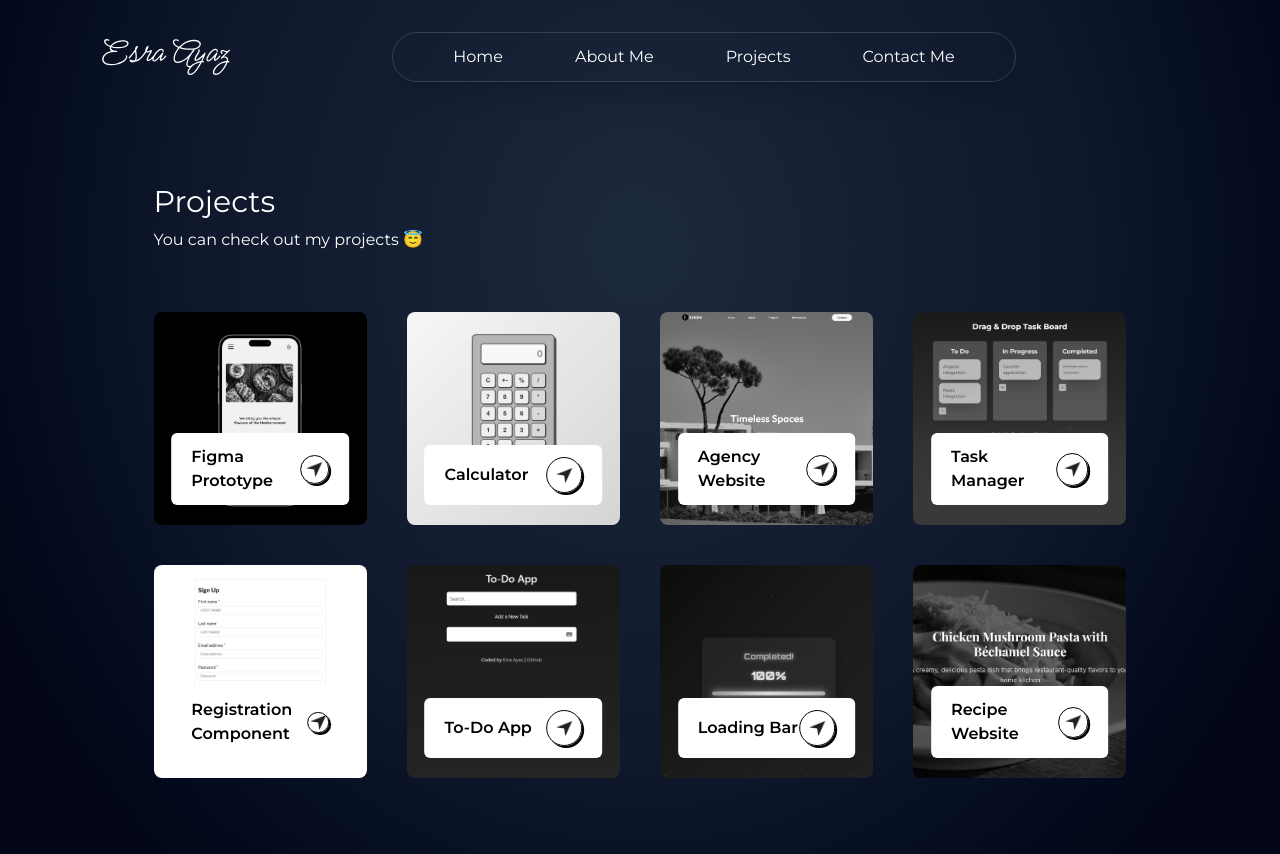
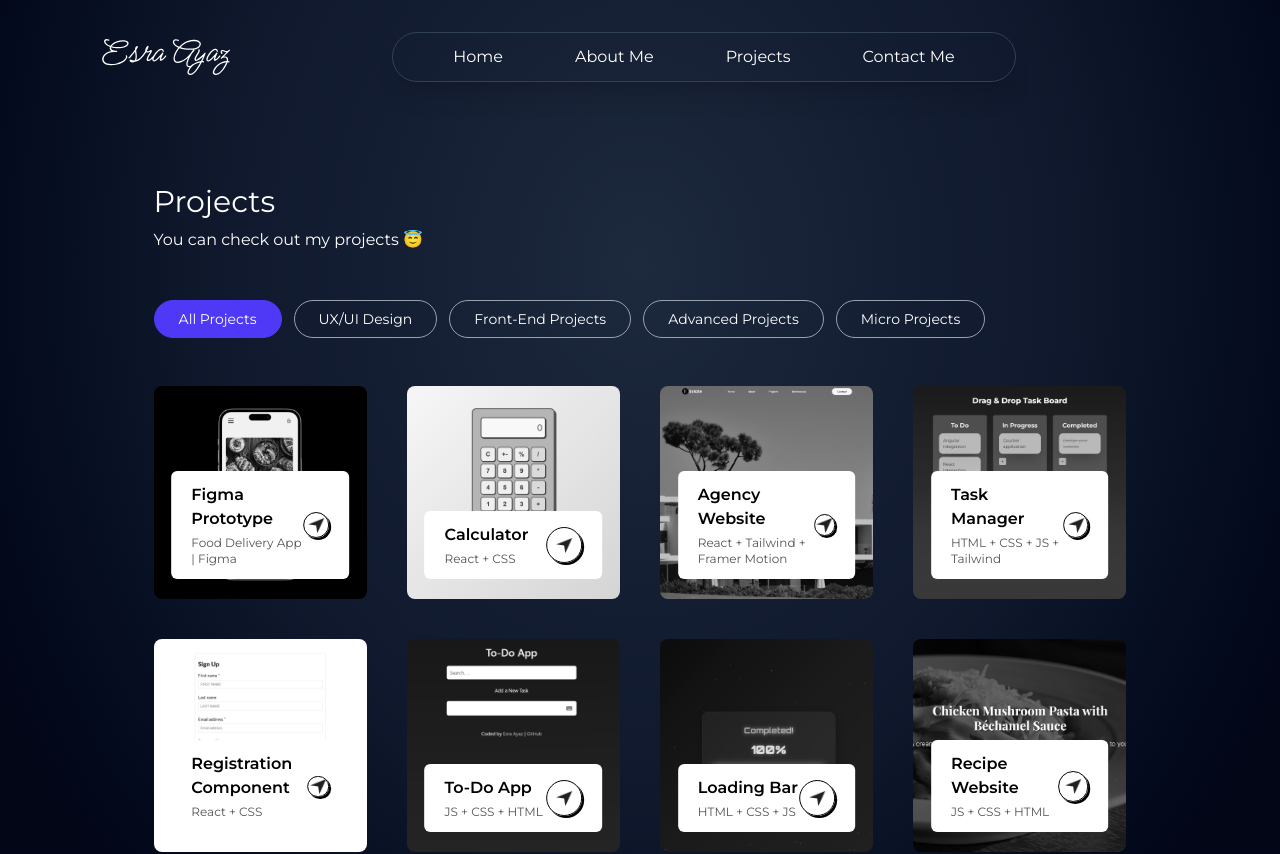
Before and after one commit to esraayaz/main-website, a Next.js app: page /all in a window 1280 px wide. Shown: the top 854 px of the page. Built offline with nearby package versions, Linux system fonts and the light colour scheme.

Commit message:
Category function and filter created 🐣

```diff
--- a/app/all/page.jsx
+++ b/app/all/page.jsx
@@ -2,7 +2,14 @@
 import React, { useEffect, useRef, useState } from "react";
 import Image from "next/image";
 import Link from "next/link";
-import { gitHub, linkedin, assets, workData } from "@/assets/assets";
+import {
+  gitHub,
+  linkedin,
+  assets,
+  workData,
+  categories,
+  getProjectsByCategory,
+} from "@/assets/assets";
 import { gsap } from "gsap";
 import { ScrollTrigger } from "gsap/ScrollTrigger";
 
@@ -10,6 +17,7 @@ gsap.registerPlugin(ScrollTrigger);
 
 const page = () => {
   const [isScroll, setIsScroll] = useState(false);
+  const [selectedCategory, setSelectedCategory] = useState("all");
 
   // Refs for animations
   const titleRef = useRef(null);
@@ -23,6 +31,17 @@ const page = () => {
 
   const closeMenu = () => {
     sideMenuRef.current.style.transform = "translateX(16rem)";
+  };
+
+  // Projects grouped by category
+  const projectsByCategory = getProjectsByCategory();
+
+  // Filter projects by selected category
+  const getFilteredProjects = () => {
+    if (selectedCategory === "all") {
+      return workData;
+    }
+    return projectsByCategory[selectedCategory] || [];
   };
 
   useEffect(() => {
@@ -167,13 +186,13 @@ const page = () => {
                 className="w-8 mt-3 cursor-pointer"
               />
             </div>
-            <button>
-              {/* <Image
+            {/* <button>
+               <Image
                 src={assets.sun_icon}
                 alt="sun"
                 className="md:hidden w-10 mb-4 cursor-pointer"
-              /> */}
-            </button>
+              />
+            </button> */}
             <li>
               <a onClick={closeMenu} href="/#header">
                 🏡 Home
@@ -190,10 +209,10 @@ const page = () => {
               </a>
             </li>
             {/*<li>
-                      <a onClick={closeMenu} href="/#blog">
-                        🌱 Blog
-                      </a>
-                    </li>*/}
+                <a onClick={closeMenu} href="/#blog">
+                  🌱 Blog
+                </a>
+              </li>*/}
             <li>
               <a onClick={closeMenu} href="/#contact">
                 💌 Contact
@@ -255,18 +274,46 @@ const page = () => {
         >
           Projects
         </h2>
-        <p ref={pRef} className="text-left max-w-2xl t-5 mb-15 text-white">
+        <p ref={pRef} className="text-left max-w-2xl t-5 mb-8 text-white">
           You can check out my projects 😇
         </p>
 
+        {/* Category Filter Buttons */}
+        <div className="flex flex-wrap gap-3 my-12 justify-center md:justify-start">
+          <button
+            onClick={() => setSelectedCategory("all")}
+            className={`px-6 py-2 rounded-full border border-gray-400 transition-all duration-300 text-sm ${
+              selectedCategory === "all"
+                ? "bg-indigo-600 text-white border-indigo-600"
+                : "text-white hover:bg-gray-700 active:bg-gray-700 hover:border-gray-500 active:border-gray-500"
+            }`}
+          >
+            All Projects
+          </button>
+          {categories.map((category) => (
+            <button
+              key={category}
+              onClick={() => setSelectedCategory(category)}
+              className={`px-6 py-2 rounded-full border border-gray-400 transition-all duration-300 text-sm ${
+                selectedCategory === category
+                  ? "bg-indigo-600 text-white border-indigo-600"
+                  : "text-white hover:bg-gray-700 active:bg-gray-700 hover:border-gray-500 active:border-gray-500"
+              }`}
+            >
+              {category}
+            </button>
+          ))}
+        </div>
+
+        {/* Projects Grid */}
         <div
           ref={projectsRef}
           className="grid grid-cols-1 sm:grid-cols-2 lg:grid-cols-3 xl:grid-cols-4 gap-6 lg:gap-8 xl:gap-10"
         >
-          {workData.map((project, index) => (
+          {getFilteredProjects().map((project, index) => (
             <div
-              key={index}
-              className="aspect-square bg-no-repeat bg-center rounded-lg relative cursor-pointer group transition-all duration-500 grayscale hover:grayscale-0 active:grayscale-0 opacity-0 -translate-y-24 scale-75  w-5/6 sm:w-full mx-auto"
+              key={`${project.title}-${index}`}
+              className="aspect-square bg-no-repeat bg-center rounded-lg relative cursor-pointer group transition-all duration-500 grayscale hover:grayscale-0 active:grayscale-0 w-5/6 sm:w-full mx-auto"
               style={{
                 backgroundImage: `url(${project.bgImage})`,
                 backgroundSize: "cover",
@@ -278,6 +325,9 @@ const page = () => {
                   <h2 className="font-semibold text-sm lg:text-base">
                     {project.title}
                   </h2>
+                  <p className="text-xs text-gray-600 mt-1">
+                    {project.description}
+                  </p>
                 </div>
                 <div className="border rounded-full border-black w-9 aspect-square flex items-center justify-center shadow-[2px_2px_0_#000] group-hover:bg-lime-300 group-active:bg-lime-300 transition">
                   <Image
```
